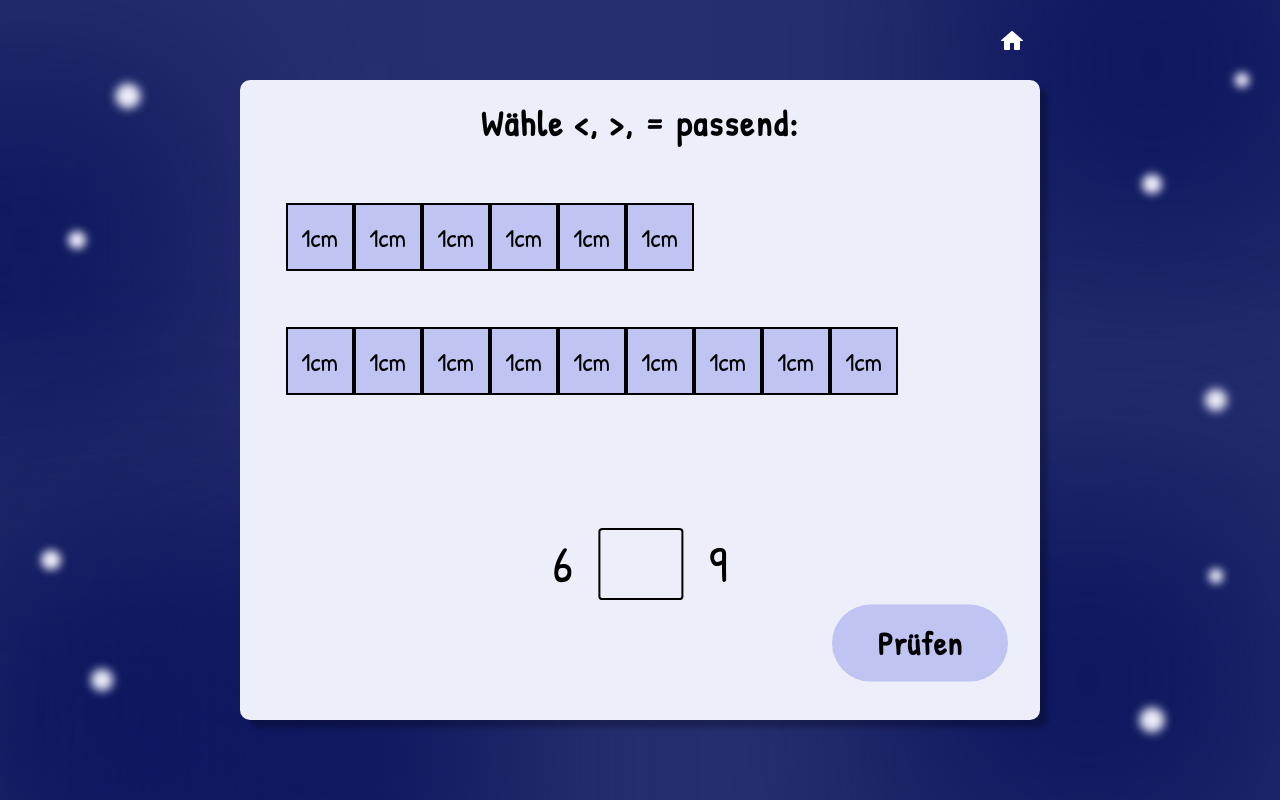
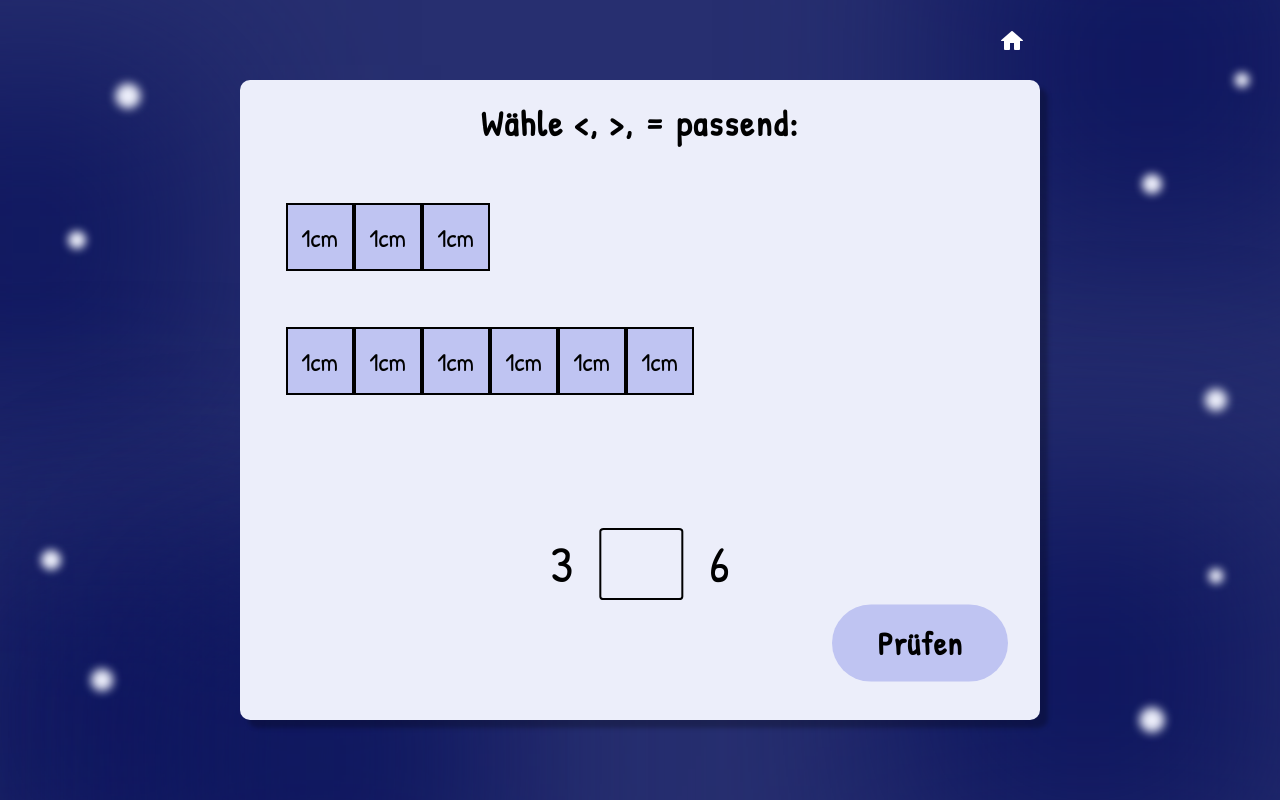
Before and after one commit to jara1008/Bachelor-Thesis, a React (Create React App) app in the folder thesis/: page /activityTwo in a window 1280 px wide. Built offline with nearby package versions, Linux system fonts and the light colour scheme.

Commit message:
ActivityTwo: cube shuffle

```diff
--- a/thesis/src/components/activityTwo.jsx
+++ b/thesis/src/components/activityTwo.jsx
@@ -12,13 +12,10 @@ function ActivityTwo() {
     const [isCorrect, setIsCorrect] = useState(false);
     const [displayCorrectness, setCorrectnessLabel] = useState(false);
     const [roundCount, setRoundCount] = useState(1);
+    const [lastDigits, setLastDigits] = useState({ leftValue: -1, rightValue: -1 });
 
     useEffect(() => {
-        const randomNumCubesFirstRow = Math.floor(Math.random() * 10) + 1;
-        const randomNumCubesSecondRow = Math.floor(Math.random() * 10) + 1;
-        setNumCubesFirstRow(randomNumCubesFirstRow);
-        setNumCubesSecondRow(randomNumCubesSecondRow);
-        setIsCorrect(false);
+        shuffleCubes();
     }, []);
 
     const checkInput = () => {
@@ -34,16 +31,26 @@ function ActivityTwo() {
     };
 
     const handleNext = () => {
+        shuffleCubes();
+    };
+
+    const shuffleCubes = () => {
         if (roundCount<5) {
-            const randomNumCubesFirstRow = Math.floor(Math.random() * 10) + 1;
-            const randomNumCubesSecondRow = Math.floor(Math.random() * 10) + 1;
+            let randomNumCubesFirstRow;
+            let randomNumCubesSecondRow;
+            do {
+                randomNumCubesFirstRow = Math.floor(Math.random() * 10) + 1;
+                randomNumCubesSecondRow = Math.floor(Math.random() * 10) + 1;
+            } while (randomNumCubesFirstRow === lastDigits.leftValue && randomNumCubesSecondRow === lastDigits.rightValue);
             setNumCubesFirstRow(randomNumCubesFirstRow);
             setNumCubesSecondRow(randomNumCubesSecondRow);
+            setLastDigits({ leftValue: randomNumCubesFirstRow, rightValue: randomNumCubesSecondRow });
+            setIsCorrect(false);
             setInputValue('');
             setIsCorrect(false);
             setCorrectnessLabel(false);
         }
-    };
+    }
 
     if (roundCount >= 5) {
         // Message that the game is completed
```
